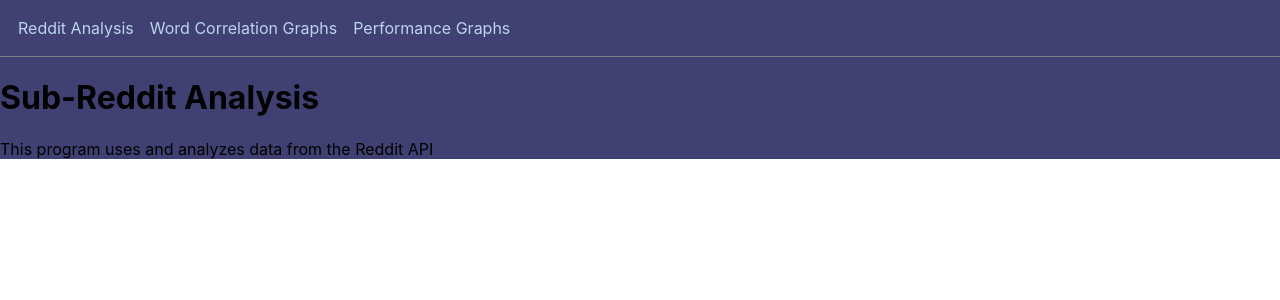
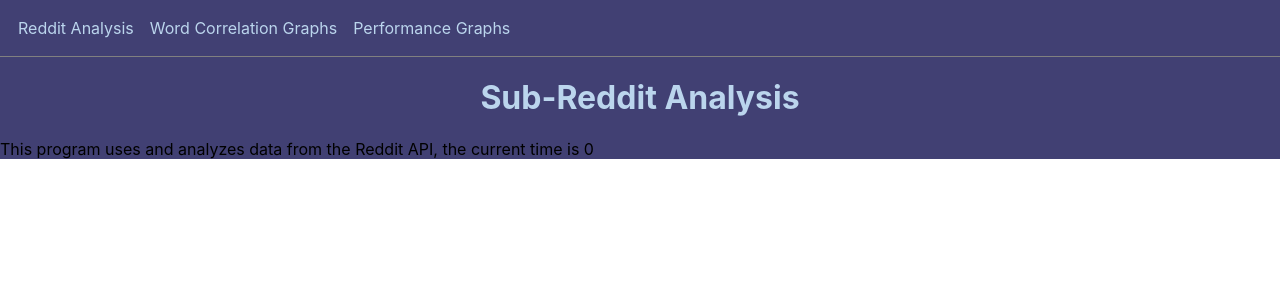
Before and after one commit to JarodGodlewski/reddit-analysis-app, a React (Create React App) app in the folder app/: page / in a window 1280 px wide. Shown: the top 300 px of the page. Built offline with nearby package versions, Linux system fonts and the light colour scheme; no server answers.

Commit message:
Added Flask API data to Home

```diff
--- a/app/src/components/Home.js
+++ b/app/src/components/Home.js
@@ -1,13 +1,32 @@
-import React from 'react';
+import React, { useEffect, useState } from 'react';
+import styled from 'styled-components';
 
-const home = () => {
+const Home = () => {
+    const [currentTime, setCurrentTime] = useState(0);
+
+    useEffect( () => {
+        fetch('/time')
+        .then(res => res.json())
+        .then(data => {
+            setCurrentTime(data.time);
+        })
+    });
+
     return (
-       <div>
-          <h1>Sub-Reddit Analysis</h1>
-            <p>This program uses and analyzes data from the Reddit API</p>
-       </div>
+       <SplashPage>
+          <Header>Sub-Reddit Analysis</Header>
+          <p>This program uses and analyzes data from the Reddit API, the current time is {currentTime}</p>
+       </SplashPage>
     );
 }
 
+const SplashPage = styled.div`
+   background: #414073;
+`;
 
-export default home;
+const Header = styled.h1`
+    font-size: 20;
+    text-align: center;
+    color: #BBD5ED;
+`;
+export default Home;
```
